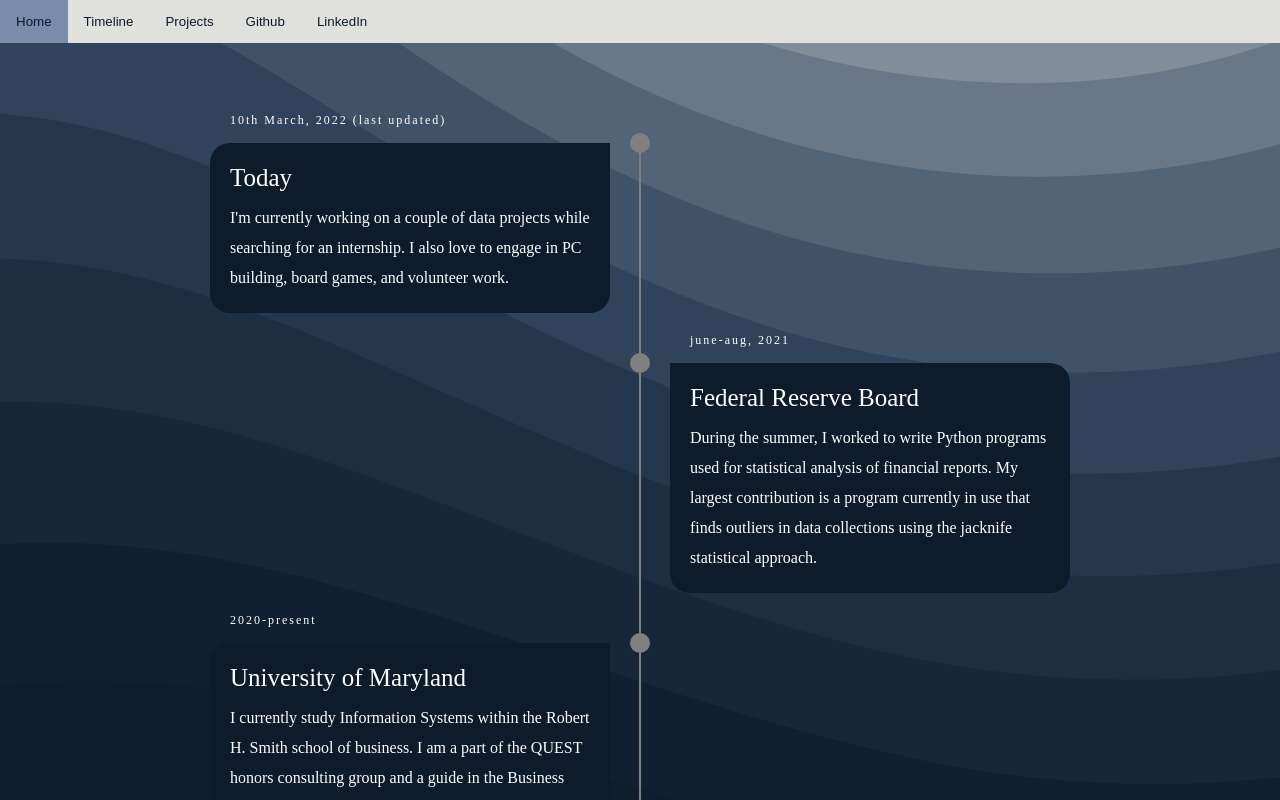
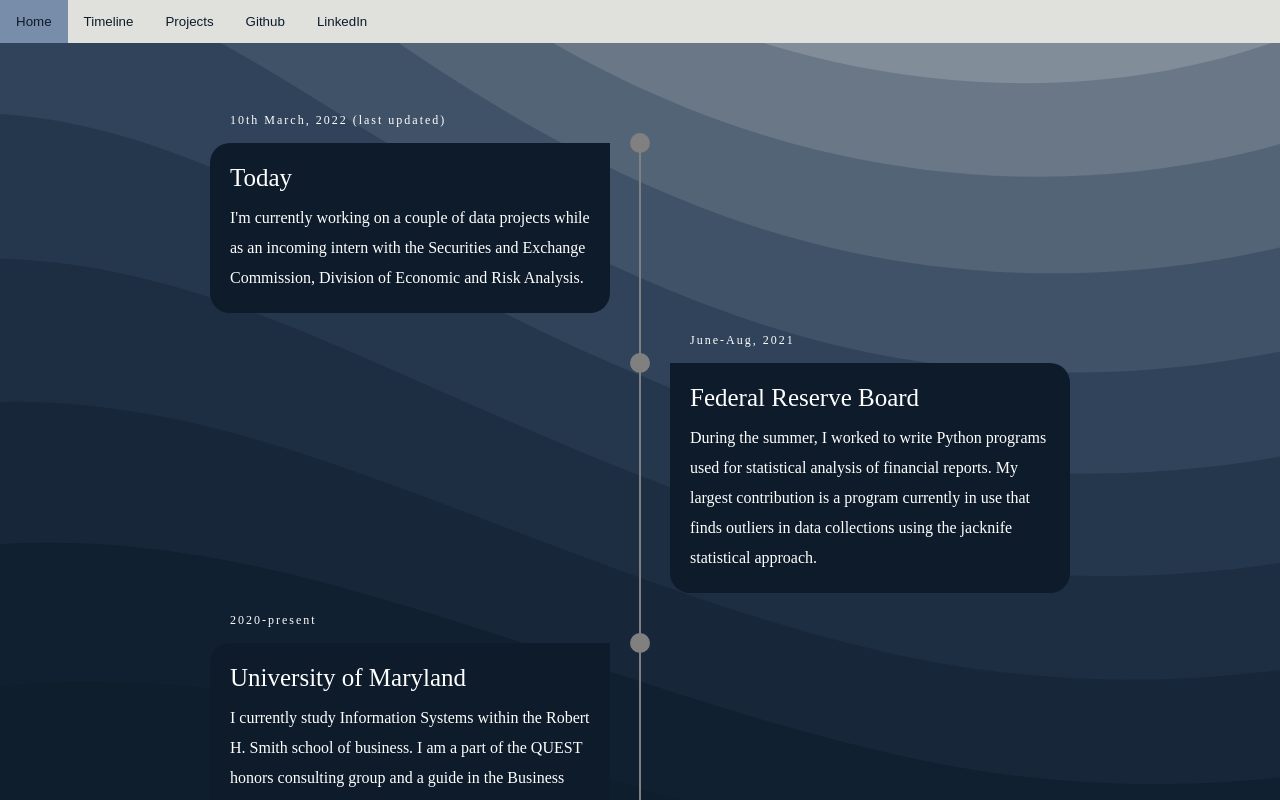
Before and after one commit to Aaroney13/personal-website, a plain HTML site: page timeline.html in a window 1280 px wide. Shown: the top 800 px of the page. Drawn offline with Linux system fonts and the light colour scheme.

Commit message:
fixed documentation

```diff
--- a/styles.css
+++ b/styles.css
@@ -19,7 +19,7 @@ html {
   background-image: none;
   text-align: center;
   padding-top: 6%;
-  padding-bottom: 6%;
+  padding-bottom: 2%;
   animation: fadein 2s;
 }
 
--- a/timeline.html
+++ b/timeline.html
@@ -20,14 +20,13 @@
                     <div class="timeline-content">
                         <h3 class="date">10th March, 2022 (last updated)</h3>
                         <h1>Today</h1>
-                        <p>I'm currently working on a couple of data projects while searching for an internship. I also
-                                love to engage in PC building, board games, and volunteer work.
+                        <p>I'm currently working on a couple of data projects while as an incoming intern with the Securities and Exchange Commission, Division of Economic and Risk Analysis.
                         </p>
                     </div>
                     </li>
                     <li>
                     <div class="timeline-content">
-                        <h3 class="date">june-aug, 2021</h3>
+                        <h3 class="date">June-Aug, 2021</h3>
                         <h1>Federal Reserve Board</h1>
                         <p>During the summer, I worked to write Python programs used for statistical analysis of
                             financial reports. My largest contribution is a program currently in use that finds outliers in data collections
```
Also changed, not shown: projects-tab.html (+1 -1 lines).
